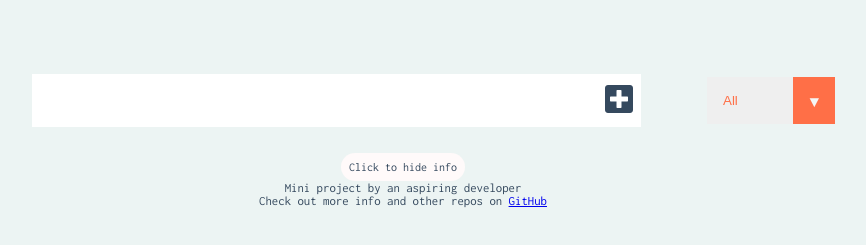
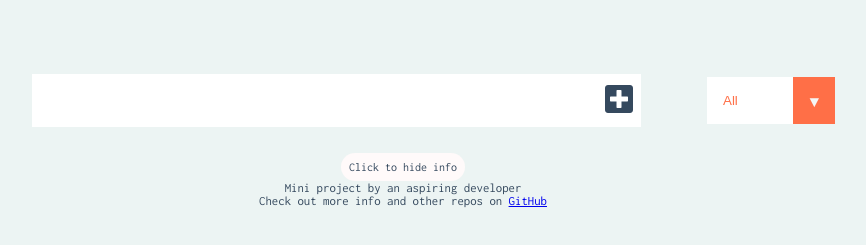
Before and after one commit to mlwalters/todo-webapp, a plain HTML site: page index.html in a window 1280 px wide. Shown: the part 109-354 px from the top of the page, without its empty margins (237-1103 px from the left). Drawn offline with Linux system fonts and the light colour scheme.

Commit message:
Update style.css
Added select background color to white, refactored select selector, deleted duplicate

```diff
--- a/style.css
+++ b/style.css
@@ -103,18 +103,17 @@ select {
     appearance: none;
     outline: none;
     border: none;
+    color: #ff6f47;
+    width: 8rem;
+    cursor: pointer;
+    padding: 1rem;
+    background-color: white;
 }
 .select {
     margin: 1rem;
     margin-left: -30px;
     position: relative;
     overflow: hidden;
-}
-select {
-    color: #ff6f47;
-    width: 8rem;
-    cursor: pointer;
-    padding: 1rem;
 }
 .select::after {
     content: "\25BC";
```
